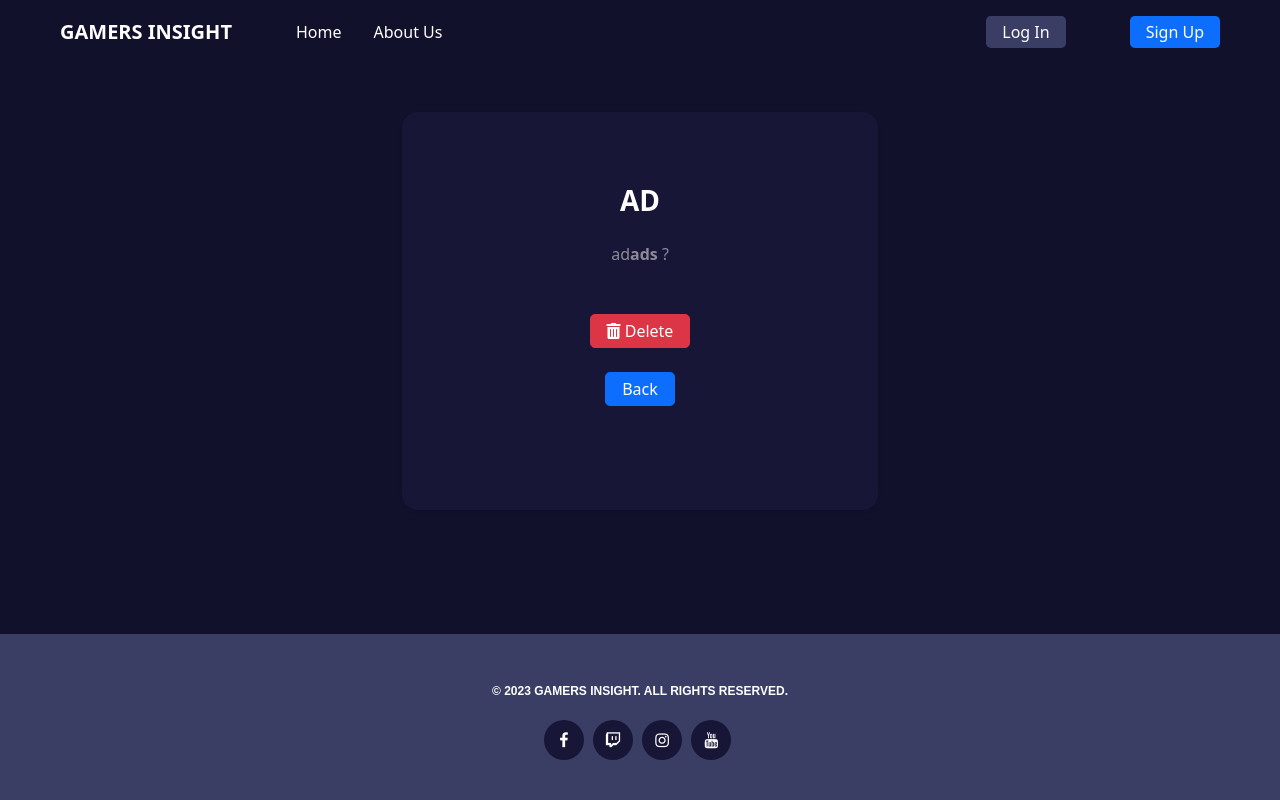
After one commit to KimBergstroem/gamers_insight-CRUD-Blog-App, a Django app: page /comment_delete/1/deletecomment/ in a window 1280 px wide. The commit adds this page. Run offline with Django 3.2, Linux system fonts and the light colour scheme; tables that the repository leaves empty hold one stand-in row (values such as "Sample post").

Commit message:
feat: implement delete function to remove comments

```diff
--- a/blog/urls.py
+++ b/blog/urls.py
@@ -1,7 +1,7 @@
 from . import views
 from django.urls import path
 from .views import (
-    ProfileUpdateView, ProfileView, ProfileDeleteView,  PostCreateView, PostUpdateView, PostDeleteView, CategoryView
+    ProfileUpdateView, ProfileView, ProfileDeleteView,  PostCreateView, PostUpdateView, PostDeleteView, CommentDeleteView, CategoryView
 )
 
 urlpatterns = [
@@ -30,6 +30,11 @@ urlpatterns = [
     path('post_delete/<slug:slug>/delete', views.PostDeleteView.as_view(), name='post_delete'),
 
     # ==============================
+    # Comment paths
+    # ==============================
+    path('comment_delete/<int:pk>/deletecomment/', views.CommentDeleteView.as_view(), name='comment_delete'),
+
+    # ==============================
     # Category paths
     # ==============================
     path('category/<str:genre>/', CategoryView, name='category'),
--- a/blog/views.py
+++ b/blog/views.py
@@ -16,7 +16,7 @@ from django.contrib import messages
 from django.contrib.messages.views import SuccessMessageMixin
 from django.utils.text import slugify
 from cloudinary.models import CloudinaryField
-from .models import Post, UserProfile
+from .models import Post, UserProfile, Comment
 from .forms import (
     CommentForm,
     UserForm,
@@ -237,6 +237,22 @@ class PostDeleteView(DeleteView):
 
 
 # ==============================
+# Comment
+# ==============================
+class CommentDeleteView(DeleteView):
+    """
+    View for deleting an existing comment.
+    """
+    model = Comment
+    template_name = 'comment_delete.html'
+
+    #Override the success_url redirect, to redirect to the blog post itself as the comment was removed
+    def get_success_url(self):
+        post_slug = self.object.post.slug
+        return reverse('post_detail', kwargs={'slug': post_slug})
+
+
+# ==============================
 # Category
 # ==============================
 def CategoryView(request, genre):
--- /dev/null
+++ b/templates/comment_delete.html
@@ -0,0 +1,29 @@
+{% extends "base.html" %}
+
+{% load i18n %}
+
+{% block title %} Gamers Insight - Delete Comment {% endblock %}
+
+{% block content %}
+<section>
+    <div class="container py-5 h-100">
+        <div class="row d-flex justify-content-center align-items-center h-100">
+            <div class="col-8 col-md-8 col-lg-8 mx-auto" style="max-width: 500px;">
+                <div class="card bg-clr-dom-light text-white shadow-sm" style="border-radius: 1rem;">
+                    <div class="card-body p-5 text-center">
+                        <div class="mb-md-2 mt-md-4 pb-5">
+
+                            <h3 class="fw-bold mb-4 text-uppercase">ad</h3>
+                            <p class="text-white-50 mb-5">ad<strong>ads</strong> ?</p>
+                            <form method="post">
+                                {% csrf_token %} <!-- Security token from django against attackers -->
+                                <button class="btn btn-danger right px-3 py-1 rounded-3" type="submit"> <i class="fas fa-trash-alt"></i> Delete</button>
+                            </form>
+                            <a class="btn btn-primary px-3 py-1 rounded-3 mt-4" href="{% url 'index' %}">Back</a>
+                        </div>
+                    </div>
+                </div>
+            </div>
+        </div>
+</section>
+{% endblock %}
--- a/templates/post_detail.html
+++ b/templates/post_detail.html
@@ -126,7 +126,7 @@
                                 <!-- Check for user authentication and compares user id with comment user id -->
                                 {% if user.is_authenticated %}
                                 {% if user.id == comment.user.id %}
-                                <a class="text-secondary fw-bolder" href="#">
+                                <a class="text-secondary fw-bolder" href="{% url 'comment_delete' comment.id %}">
                                     (Delete)</a>
                                 {% endif %}
                                 {% endif %}
```
Also changed, not shown: db.sqlite3.
